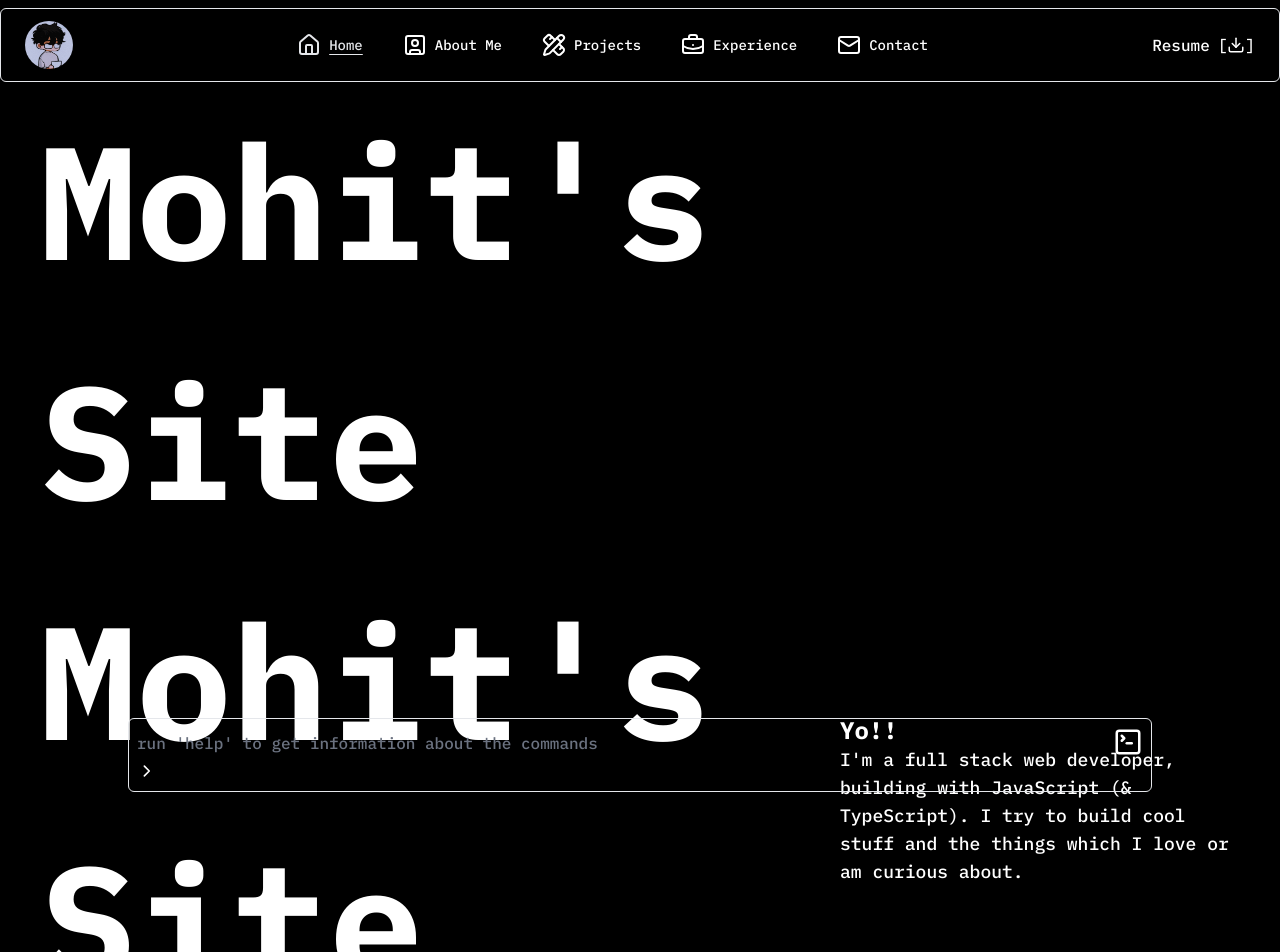
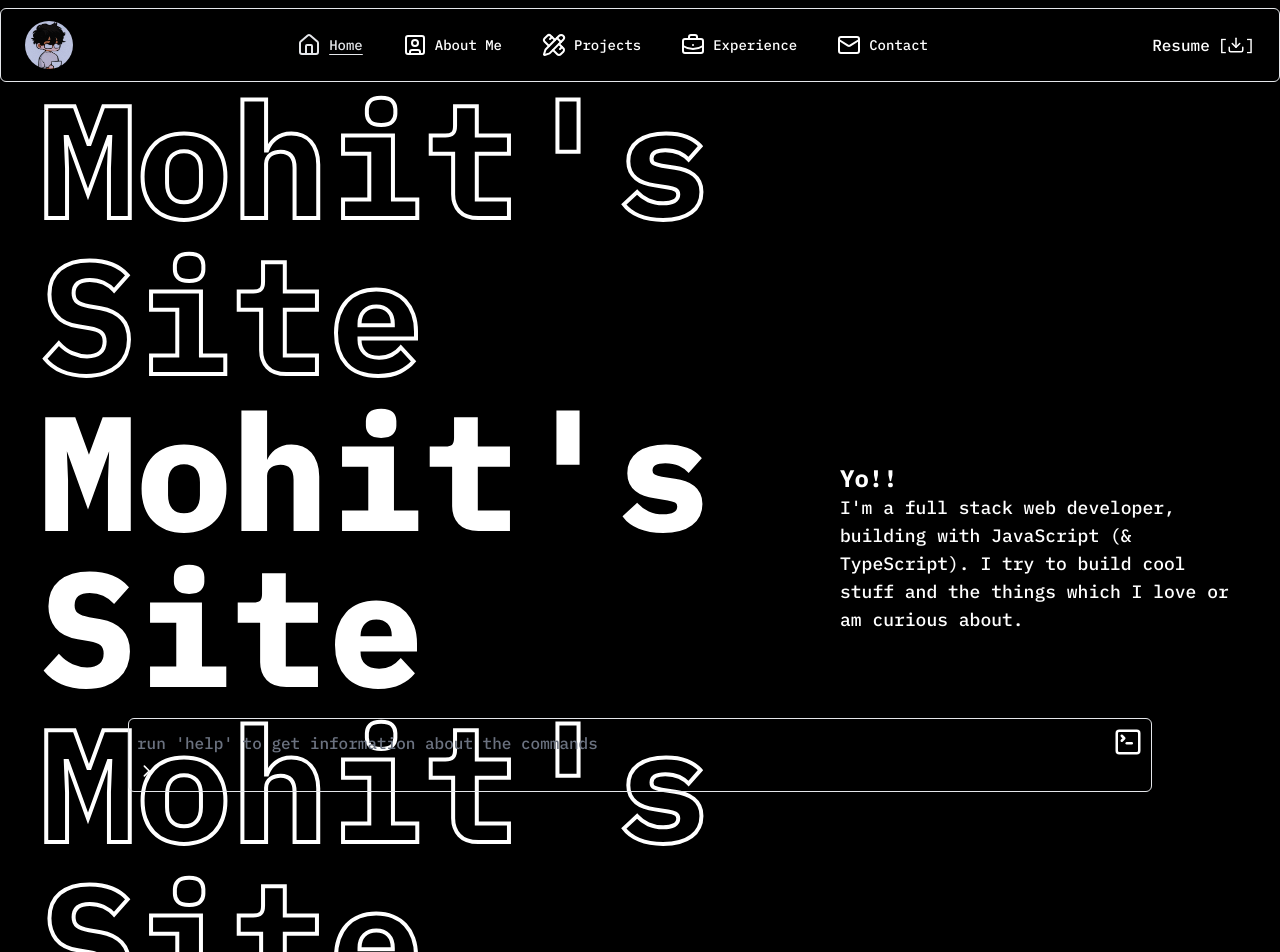
Before and after one commit to mohits-git/portfolio, a Next.js app: page / in a window 1280 px wide. Shown: the top 952 px of the page. Built offline with nearby package versions, Linux system fonts and the light colour scheme.

Commit message:
feat: add hollow text style to the Landing Page Text and more styling

```diff
--- a/src/app/globals.css
+++ b/src/app/globals.css
@@ -5,3 +5,12 @@
 body {
   @apply bg-black text-white
 }
+
+.mohit-khatri-hollow {
+  @apply text-transparent;
+  -webkit-text-stroke: 4px white;
+}
+
+.mohit-khatri {
+  -webkit-text-stroke: 2px white;
+}
--- a/src/app/page.tsx
+++ b/src/app/page.tsx
@@ -12,14 +12,14 @@ export default function Home() {
             }}
             transition={{
               duration: 0.5,
-              easings: "easeIn",
+              easings: "easeOut",
             }}
-            className="text-[10rem] font-[900]"
+            className="text-[10rem] font-[900] p-0 m-0 leading-[9.75rem] mohit-khatri-hollow"
           >
             Mohit&apos;s Site
           </motion.div>
           <div
-            className="text-[10rem] font-[900]"
+            className="text-[10rem] font-[900] leading-[9.75rem] mohit-khatri"
           >
             Mohit&apos;s Site
           </div>
@@ -29,9 +29,9 @@ export default function Home() {
             }}
             transition={{
               duration: 0.5,
-              easings: "easeIn",
+              easings: "easeOut",
             }}
-            className="text-[10rem] font-[900] m-0 p-0"
+            className="text-[10rem] font-[900] m-0 p-0 leading-[9.75rem] mohit-khatri-hollow"
           >
             Mohit&apos;s Site
           </motion.div>
```
